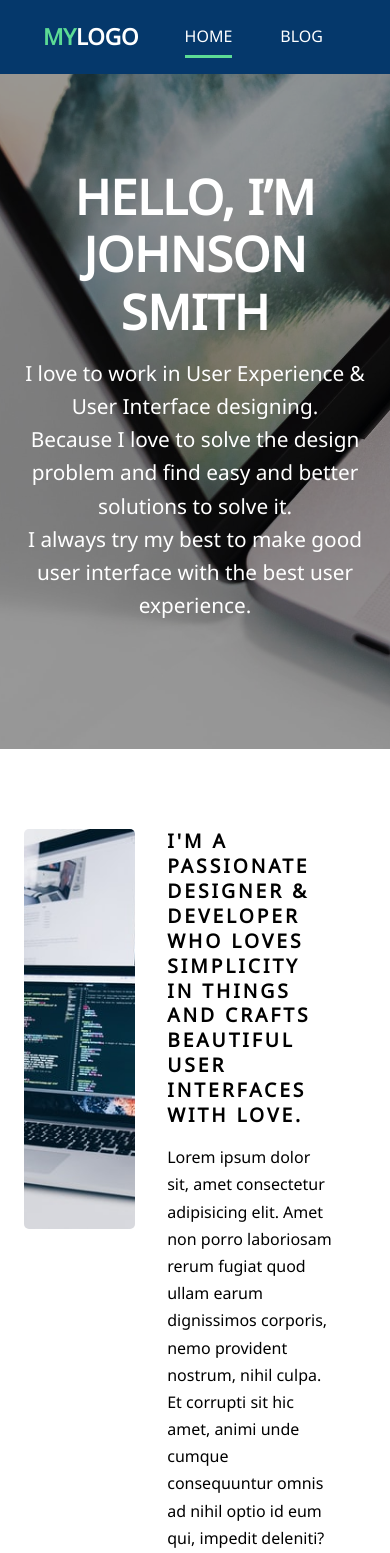
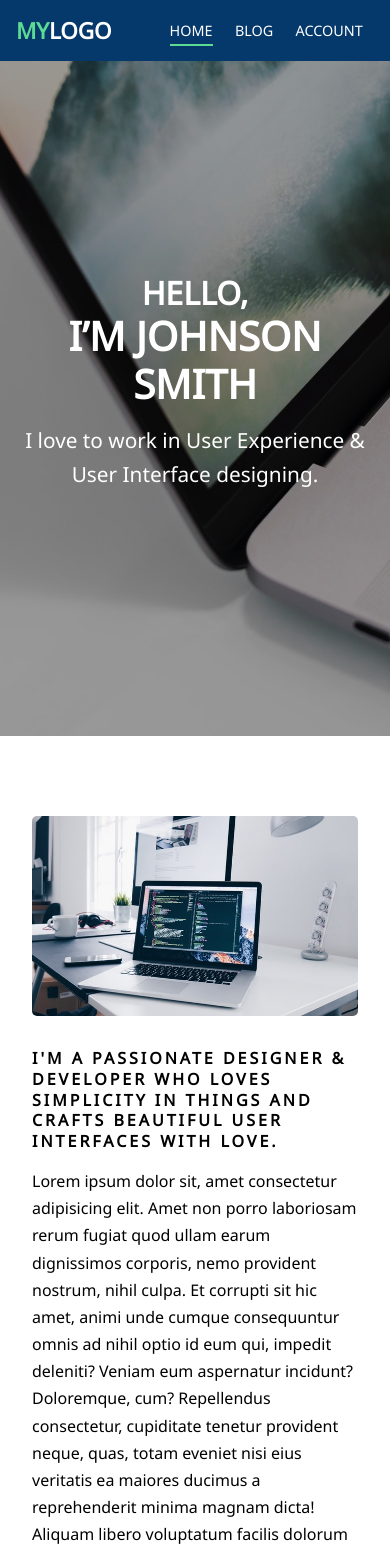
Before and after one commit to krysceejay/NextBlog, a Next.js app: page / in a window 390 px wide. Shown: the top 1553 px of the page. Built offline with nearby package versions, Linux system fonts and the light colour scheme.

Commit message:
working on user account

```diff
--- a/components/Header.js
+++ b/components/Header.js
@@ -3,7 +3,7 @@ import Link from 'next/link';
 import {useRouter} from 'next/router'
 import Cookie from 'js-cookie'
 import {DataContext} from '../store/GlobalState'
-import {isEmpty} from '../utils/func'
+import {isEmpty, stringToHslColor} from '../utils/func'
 
 const Header = () => {
   // const [tab, setTab] = useState('home')
@@ -18,7 +18,11 @@ const Header = () => {
         }
         else if(r.startsWith('/blog') && router.pathname.startsWith('/blog')){
             return "current"
-        }else{
+        }
+        else if(r.startsWith('/user') && router.pathname.startsWith('/user')){
+          return "current"
+        }
+        else{
             return ""
         }
     }
@@ -46,13 +50,23 @@ const Header = () => {
   const loggedIn = authObj => {
     return(
         <>
-           { authObj.user.isAdmin && adminRouter()}
+           {/* { authObj.user.isAdmin && adminRouter()}
           <li>
             <button onClick={handleLogout}>Logout</button>
           </li>
           <li>
             {authObj.user.name}
-          </li>
+          </li> */}
+          <button onClick={handleLogout}>Logout</button>
+
+            <div className="loggedin-img">
+              {authObj.user.avatar ?
+                  <img src={authObj.user.avatar} alt="" /> :
+                  <div className="placeholder-avatar" style={{ backgroundColor: stringToHslColor(authObj.user.email) }}>
+                  {authObj.user.name.charAt(0)}
+                  </div>
+              }
+            </div>
         </>
     )
   }
@@ -76,10 +90,16 @@ const Header = () => {
               <a className={isActive('/blog')}>Blog</a>
             </Link>
           </li>
+          <li>
           {
-            isEmpty(auth) === false && loggedIn(auth)
+            isEmpty(auth) ?
+            <Link href="/user">
+              <a className={isActive('/user')}>Account</a>
+            </Link> :
+            loggedIn(auth)
 
           }
+          </li>
         </ul>
       </nav>
   )
--- a/components/post/TopPosts.js
+++ b/components/post/TopPosts.js
@@ -18,16 +18,14 @@ const TopPosts = () => {
     }
 
     return (
-        <>
-        <h2>Top Post</h2>
         <div className="topost-content">
+            <h2>Top Post</h2>
             {topPosts.length === 0 ? <h3>No post</h3> :
             topPosts.map(post => {
                   return <TopPost key={post._id} post={post}/>
                 })
             }
         </div>
-        </>
     )
 }
 
--- a/pages/blgadmin/post/add.js
+++ b/pages/blgadmin/post/add.js
@@ -54,6 +54,8 @@ const AddPost = () => {
     const handleSubmit = async e => {
         e.preventDefault()
         let media;
+
+        if(!auth.token) return dispatch({ type: 'NOTIFY', payload: {error: 'Please login or sign up'} })
         if(!auth.user.isAdmin) return dispatch({type: 'NOTIFY', payload: {error: 'Authentication is not valid.'}})
 
         if(!title || !body || !postImg || category.length === 0)
--- a/pages/index.js
+++ b/pages/index.js
@@ -1,15 +1,16 @@
-import Layout from '../components/layouts/Layout';
+import Layout from '../components/layouts/Layout'
 
 const Home = () => (
       <Layout title="Home">
         <header id="header-home">
           <div className="container">
             <div className="header-content">
-              <h2>Hello, I’m Johnson smith </h2>
+              <h2>Hello,</h2>
+              <h1>I’m Johnson smith</h1>
               <p className="lead">
               I love to work in User Experience & User Interface designing. <br />
-              Because I love to solve the design problem and find easy and better solutions to solve it. <br />
-              I always try my best to make good user interface with the best user experience.
+              {/* Because I love to solve the design problem and find easy and better solutions to solve it.  */}
+              {/* I always try my best to make good user interface with the best user experience. */}
               </p>
 
             </div>
@@ -52,6 +53,11 @@ const Home = () => (
                 <h2 className="service-name">Web Design</h2>
                 <p>Aliquam libero voluptatum facilis dolorum architecto? Doloribus fuga voluptate voluptatem corporis rem!</p>
               </div>
+              <div className="services-wrap-single">
+                <i className="fa fa-user"></i>
+                <h2 className="service-name">Web Design</h2>
+                <p>Aliquam libero voluptatum facilis dolorum architecto? Doloribus fuga voluptate voluptatem corporis rem!</p>
+              </div>
             </div>
           </div>
         </section>
--- /dev/null
+++ b/styles/_media.scss
@@ -0,0 +1,179 @@
+@media (max-width: 900px) {
+  #home-services {
+    .services-wrap {
+      grid-gap: 1rem;
+    }
+  }
+}
+
+@media (max-width: 880px) {
+  #home-services {
+    .services-wrap {
+      &-single {
+        padding: 1rem;
+        .service-name {
+          font-size: 1rem;
+          margin: 0.6rem 0;
+        }
+      }
+    }
+  }
+}
+
+@media (max-width: 800px) {
+  .blog-sec-view {
+    grid-gap: 2rem;
+    &-main {
+      .latest-post-img {
+        height: 350px;
+      }
+    }
+  }
+}
+
+@media (max-width: 760px) {
+  #home-services {
+    .services-wrap {
+      grid-template-columns: repeat(2, 1fr);
+      grid-gap: 2rem;
+      &-single {
+        padding: 1.5rem;
+        i {
+          font-size: 2.5rem;
+        }
+        .service-name {
+          font-size: 1.2rem;
+          margin: 1rem 0;
+        }
+        p {
+          font-size: 0.9rem;
+        }
+      }
+    }
+  }
+  .blog-sec-view {
+    grid-template-columns: 1fr;
+    grid-template-areas:
+      'main'
+      'topost';
+    grid-gap: 3rem;
+
+    &-aside {
+      display: grid;
+      grid-template-areas:
+        'tpost tpost'
+        'newletter social';
+      grid-gap: 1rem;
+      .topost-content {
+        grid-area: tpost;
+      }
+      .newsletter-sub {
+        grid-area: newletter;
+        margin-right: 3rem;
+      }
+      .connect-socials {
+        grid-area: social;
+      }
+    }
+  }
+}
+
+@media (max-width: 550px) {
+  #home-about {
+    .about-wrap {
+      &-img {
+        width: 80%;
+        float: none;
+        height: 260px;
+        margin: auto;
+        margin-bottom: 2rem;
+      }
+    }
+  }
+  #home-services {
+    .services-wrap {
+      grid-gap: 1rem;
+    }
+  }
+
+  .blog-sec-view {
+    &-main {
+      .latest-post-img {
+        height: 250px;
+      }
+      .rest-post {
+        grid-template-columns: 1fr;
+      }
+    }
+    &-aside {
+      grid-template-areas:
+        'tpost'
+        'newletter'
+        'social';
+      .newsletter-sub {
+        margin-right: 0;
+      }
+    }
+  }
+}
+
+@media (max-width: 516px) {
+  #home-services {
+    .services-wrap {
+      &-single {
+        padding: 1rem;
+        i {
+          font-size: 2rem;
+        }
+        .service-name {
+          font-size: 1rem;
+          margin: 0.5rem 0;
+        }
+      }
+    }
+  }
+}
+
+@media (max-width: 400px) {
+  #main-nav {
+    justify-content: space-between;
+    padding: 0.1rem 1rem;
+    ul {
+      li {
+        padding: 1rem 0.7rem;
+        a {
+          font-size: 0.9rem;
+        }
+      }
+    }
+  }
+  #home-about {
+    .about-wrap {
+      &-img {
+        width: 100%;
+        height: 200px;
+      }
+      &-text {
+        &-head {
+          font-size: 1rem;
+        }
+      }
+    }
+  }
+  #home-services {
+    .services-wrap {
+      grid-template-columns: 1fr;
+      grid-gap: 2rem;
+      &-single {
+        padding: 1.5rem;
+        i {
+          font-size: 2.5rem;
+        }
+        .service-name {
+          font-size: 1.2rem;
+          margin: 1rem 0;
+        }
+      }
+    }
+  }
+}
--- a/styles/_utilities.scss
+++ b/styles/_utilities.scss
@@ -1,6 +1,6 @@
 .container {
   max-width: $website-width;
-  padding: 0 1.5rem;
+  padding: 0 2rem;
   margin: auto;
   overflow: hidden;
 }
@@ -136,7 +136,7 @@ select:focus {
   top: 0;
   justify-content: space-around;
   align-items: center;
-  padding: 0.5rem 2rem;
+  padding: 0.1rem 2rem;
   background: $secondary-color;
   z-index: 1;
   color: #fff;
@@ -154,8 +154,8 @@ select:focus {
       text-decoration: none !important;
       color: #fff;
       text-transform: uppercase;
-      border-bottom: 3px transparent solid;
-      padding-bottom: 0.5rem;
+      border-bottom: 2px transparent solid;
+      padding-bottom: 0.3rem;
       transition: border-color 0.5s;
 
       &:hover {
@@ -208,6 +208,7 @@ select:focus {
 
 .loading-wrap {
   position: relative;
+  //width: 100%;
   height: 100%;
 }
 
@@ -223,7 +224,7 @@ select:focus {
   bottom: 0;
   right: 0;
   z-index: 2;
-  // width: 100%;
+  //width: 100%;
   //height: 100%;
 }
 
@@ -358,6 +359,20 @@ select:focus {
   }
 }
 
+.loggedin {
+  &-img {
+    //flex: 1;
+    height: 30px;
+    width: 30px;
+    img {
+      border-radius: 50%;
+      width: 100%;
+      height: 100%;
+      object-fit: cover;
+    }
+  }
+}
+
 footer {
   background: $secondary-color;
   padding: 1.5rem;
--- a/styles/globals.scss
+++ b/styles/globals.scss
@@ -75,11 +75,11 @@ p {
       @extend %overlay;
 
       h1 {
-        font-size: 4rem;
+        font-size: 2.5rem;
         line-height: 1.2;
       }
       h2 {
-        font-size: 3rem;
+        font-size: 2rem;
         line-height: 1.2;
       }
     }
@@ -95,12 +95,15 @@ p {
 
 #home-about {
   .about-wrap {
-    display: flex;
+    display: block;
     &-img {
-      flex: 2;
-      height: 400px;
+      width: 300px;
+      float: left;
+      height: 250px;
       overflow: hidden;
       border-radius: 5px;
+      margin-right: 2rem;
+      margin-bottom: 0.5rem;
       img {
         width: 100%;
         height: 100%;
@@ -108,8 +111,8 @@ p {
       }
     }
     &-text {
-      flex: 3;
-      padding: 0 2rem;
+      //flex: 3;
+      //padding: 0 2rem;
       &-head {
         font-size: 1.2rem;
         font-weight: bold;
@@ -127,8 +130,8 @@ p {
   background-color: #f7f7f7;
   .services-wrap {
     display: grid;
-    grid-template-columns: repeat(3, 1fr);
-    grid-gap: 3rem;
+    grid-template-columns: repeat(4, 1fr);
+    grid-gap: 2rem;
     &-single {
       padding: 1.5rem;
       background-color: #fff;
@@ -378,3 +381,5 @@ p {
     }
   }
 }
+
+@import 'media';
```
Also changed, not shown: pages/blog/index.js (renamed from pages/blog.js, +8 -8 lines), pages/user/index.js (added, +13 -0 lines), pages/user/signup.js (added, +13 -0 lines).
